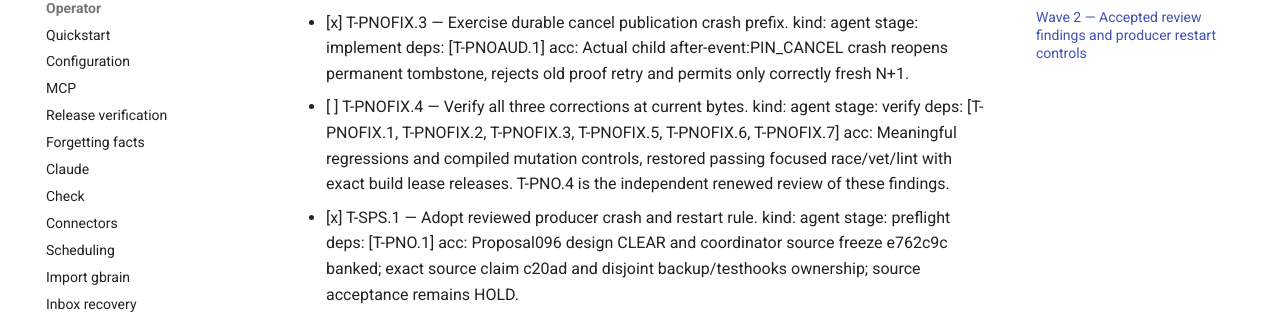
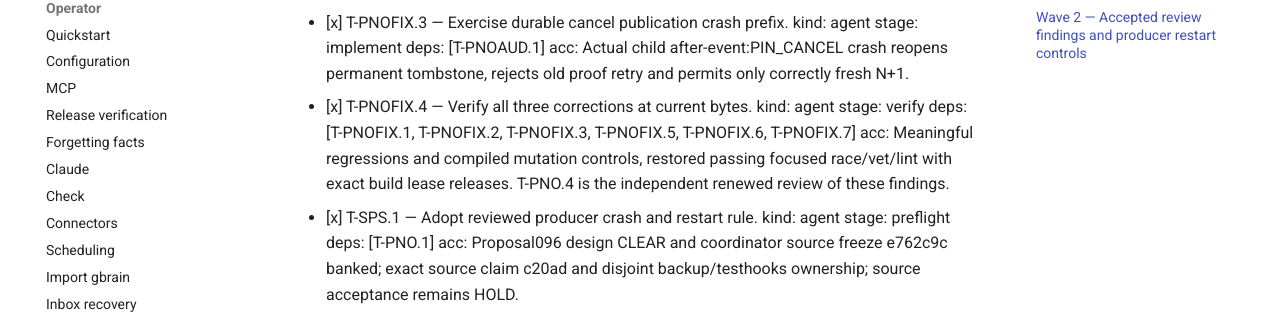
Before and after one commit to sirerun/serenity, an MkDocs documentation site: the page built from docs/plans/recovery-pin-owner-delivery-2026-10-03.md, in a window 1280 px wide and 900 px high, scrolled down 1133 px. Shown: the part 163-477 px from the top of the window. Built offline with MkDocs 1.6.1 and Material for MkDocs 9.7.7, drawn with Linux system fonts in a browser that asks for light colours; some of the changed text lies outside the part shown.

```diff
--- a/docs/plans/recovery-pin-owner-delivery-2026-10-03.md
+++ b/docs/plans/recovery-pin-owner-delivery-2026-10-03.md
@@ -29,7 +29,7 @@ Logical T23.50, full READY/coordinator/factory authority, post-restore release,
   acc: RESERVED and PIN_PENDING reconciliation checks exact digest/pin tuple without authorizing deletion.
 - [x] T-PNOFIX.3 — Exercise durable cancel publication crash prefix. kind: agent stage: implement deps: [T-PNOAUD.1]
   acc: Actual child after-event:PIN_CANCEL crash reopens permanent tombstone, rejects old proof retry and permits only correctly fresh N+1.
-- [ ] T-PNOFIX.4 — Verify all three corrections at current bytes. kind: agent stage: verify deps: [T-PNOFIX.1, T-PNOFIX.2, T-PNOFIX.3, T-PNOFIX.5, T-PNOFIX.6, T-PNOFIX.7]
+- [x] T-PNOFIX.4 — Verify all three corrections at current bytes. kind: agent stage: verify deps: [T-PNOFIX.1, T-PNOFIX.2, T-PNOFIX.3, T-PNOFIX.5, T-PNOFIX.6, T-PNOFIX.7]
   acc: Meaningful regressions and compiled mutation controls, restored passing focused race/vet/lint with exact build lease releases. T-PNO.4 is the independent renewed review of these findings.
 - [x] T-SPS.1 — Adopt reviewed producer crash and restart rule. kind: agent stage: preflight deps: [T-PNO.1]
   acc: Proposal096 design CLEAR and coordinator source freeze e762c9c banked; exact source claim c20ad and disjoint backup/testhooks ownership; source acceptance remains HOLD.
```
Also changed, not shown: other parts of docs/plans/recovery-pin-owner-delivery-2026-10-03.md (+2 -0 lines), docs/plans/recovery-pin-owner-current-focused-controls-2026-10-03.md (added, +15 -0 lines).
